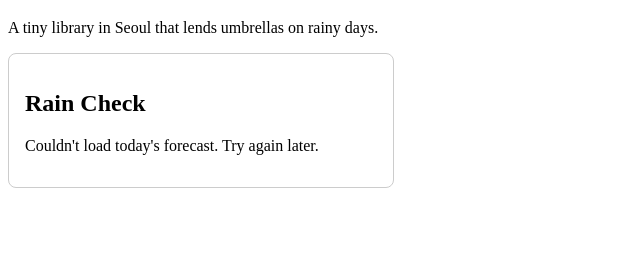
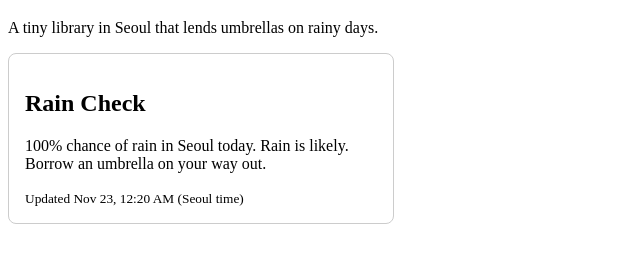
Before and after one commit to Shinzor/umbrella-library-demo, a plain HTML site: page index.html in a window 1280 px wide. Shown: the part 61-324 px from the top of the page, without its empty margins (0-640 px from the left). Drawn offline with Linux system fonts and the light colour scheme; no server answers.

Commit message:
Save Seoul rain chance daily to rain.json via GitHub Actions
A workflow runs at 07:05 Asia/Seoul (22:05 UTC) and from the Run
button. It fetches today's max precipitation probability from
Open-Meteo, fails without writing if the value is missing, and
commits rain.json with the date and the Seoul time it was saved.

The page now reads rain.json instead of calling Open-Meteo, and
shows when the value was saved. rain.json is seeded with today's
forecast so the page works before the first run.

Co-Authored-By: Claude Opus 5.5 <noreply@anthropic.com>

```diff
--- a/index.html
+++ b/index.html
@@ -1,14 +1,16 @@
 <!doctype html>
 <html lang="en"><head><meta charset="utf-8"><meta name="viewport" content="width=device-width, initial-scale=1"><title>Umbrella Library</title></head>
 <body><h1>Umbrella Library</h1><p>A tiny library in Seoul that lends umbrellas on rainy days.</p>
-<section style="border:1px solid #ccc;border-radius:8px;padding:1rem;max-width:22rem"><h2>Rain Check</h2><p id="rain-msg" role="status">Checking today's forecast…</p></section>
+<section style="border:1px solid #ccc;border-radius:8px;padding:1rem;max-width:22rem"><h2>Rain Check</h2><p id="rain-msg" role="status">Checking today's forecast…</p><small id="rain-time"></small></section>
 <script>
 const rainMsg = document.getElementById('rain-msg');
-fetch('https://api.open-meteo.com/v1/forecast?latitude=37.5665&longitude=126.978&daily=precipitation_probability_max&timezone=Asia%2FSeoul&forecast_days=1')
+fetch('rain.json', { cache: 'no-store' })
   .then(r => { if (!r.ok) throw new Error(r.status); return r.json(); })
   .then(d => {
-    const p = d.daily?.precipitation_probability_max?.[0];
+    const p = d.chance;
     if (typeof p !== 'number') throw new Error('no forecast');
+    document.getElementById('rain-time').textContent = 'Updated ' + new Date(d.updated).toLocaleString('en-US',
+      { timeZone: 'Asia/Seoul', month: 'short', day: 'numeric', hour: '2-digit', minute: '2-digit' }) + ' (Seoul time)';
     const tip = p >= 60 ? 'Rain is likely. Borrow an umbrella on your way out.'
       : p >= 30 ? 'Rain is possible. An umbrella is a safe bet.'
       : 'Looks dry. No umbrella needed today.';
--- /dev/null
+++ b/rain.json
@@ -0,0 +1,5 @@
+{
+  "date": "2026-11-23",
+  "chance": 100,
+  "updated": "2026-11-23T00:20:43+09:00"
+}
```
Also changed, not shown: 1 other file.
